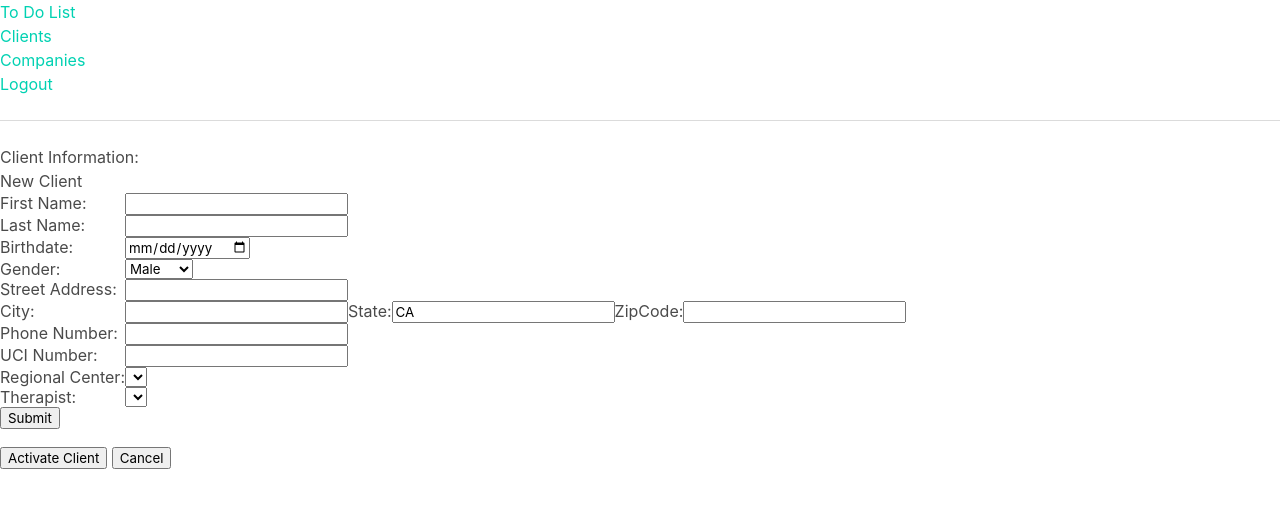
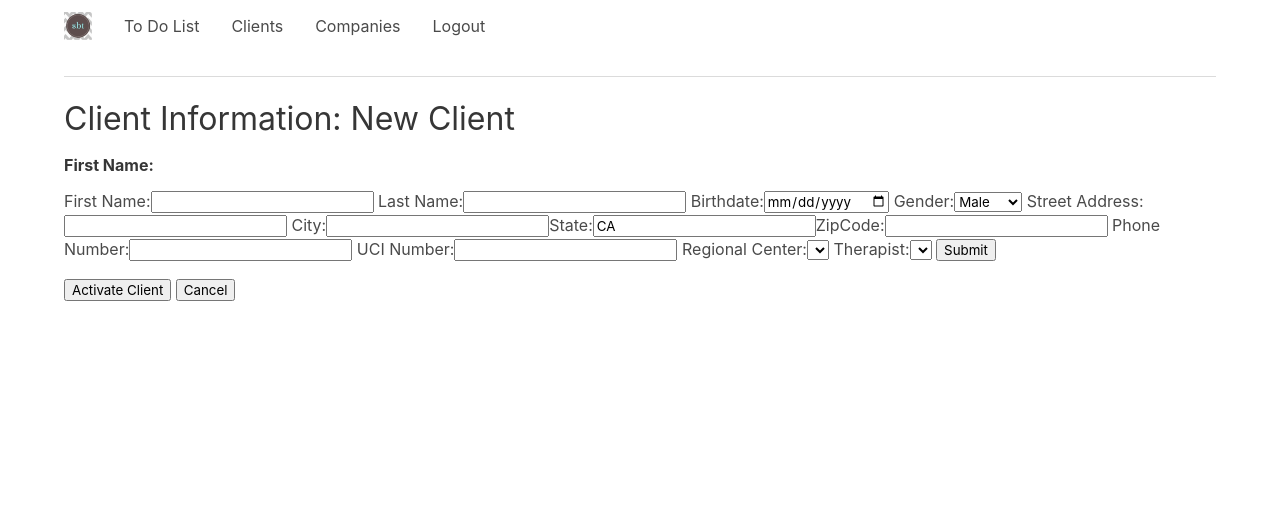
Before and after one commit to rpp114/sbt_notes, a Flask app: page /client/profile in a window 1280 px wide. Shown: the top 508 px of the page. Run offline with Flask 2, Linux system fonts and the light colour scheme; a user stored in the database is signed in; data comes from the database, SQL or seed files in the repository; data that the repository does not hold is empty; parts of the project's set-up code (start-up, migrations or seed data) failed here and were passed over; some libraries are stand-ins or nearby versions.

Commit message:
working on styling

```diff
--- a/app/templates/base.html
+++ b/app/templates/base.html
@@ -6,19 +6,27 @@
     <script src="/static/js/jquery-3.2.1.min.js"></script>
   </head>
   <body>
-    <div><a href="/user/tasklist">To Do List</a></div>
-    <div><a href="/clients">Clients</a></div>
+    <div class="container">
+    <div class="navbar">
+      <div class="navbar-brand">
+        <a class="navbar-item" href="http://sarahbryantherapy.com">
+          <img src="/static/img/SBTLogo.png" alt="Notes@SBT"/>
+        </a>
+      </div>
+    <a  class="navbar-item" href="/user/tasklist">To Do List</a>
+    <a class="navbar-item" href="/clients">Clients</a>
     {% if current_user.role_id < 3 %}
         {% if current_user.role_id == 1 %}
-          <div><a href="/companies">Companies</a></div>
+          <a class="navbar-item" href="/companies">Companies</a>
         {% else %}
-          <div><a href="/companies?company_id={{current_user.company_id}}">Company</a></div>
+          <a class="navbar-item" href="/companies?company_id={{current_user.company_id}}">Company</a>
         {% endif %}
     {% else %}
-      <div><a href="/user/profile?user_id={{current_user.id}}">Profile</a></div>
-      <div><a href="/user/appts?user_id={{current_user.id}}">Payments</a></div>
+      <a class="navbar-item" href="/user/profile?user_id={{current_user.id}}">Profile</a>
+      <a class="navbar-item" href="/user/appts?user_id={{current_user.id}}">Payments</a>
     {% endif %}
-    <div><a href="/logout">Logout</a></a></div>
+    <a class="navbar-item" href="/logout">Logout</a>
+  </div>
     <hr />
     {% with messages = get_flashed_messages() %}
       {% if messages %}
@@ -27,6 +35,8 @@
           {% endfor %}
       {% endif %}
       {% endwith %}
-    {% block content %} {% endblock %}
+
+        {% block content %} {% endblock %}
+      </div>
   </body>
 </html>
--- a/app/templates/client_appts.html
+++ b/app/templates/client_appts.html
@@ -12,7 +12,7 @@
    <input type="submit" value="Get Appts" />
    <button onclick="location.href='/clients'">Cancel</button>
  </form>
- <table>
+ <table class="table">
    <tr>
      <th>Appt Date & Time</th>
      <th>Therapist</th>
--- a/app/templates/client_auths.html
+++ b/app/templates/client_auths.html
@@ -5,7 +5,7 @@
 {% block content %}
  <h1>{{client.first_name}} {{client.last_name}}</h1>
  <h3>Authorizations for {{client.regional_center.name}}</h3>
-  <table>
+  <table class="table">
    <tr>
      <th>Start Date</th>
      <th>End Date</th>
--- a/app/templates/client_goals.html
+++ b/app/templates/client_goals.html
@@ -50,7 +50,7 @@
 </table>
 <input class="button is-info" type="submit" value="Input Goal Status" />
 </form>
-<button class="button is-primary" onclick="location.href='/client/goal?client_id={{client.id}}'">New Goal</button>
+<button class="button is-primary is-outlined" onclick="location.href='/client/goal?client_id={{client.id}}'">New Goal</button>
 
 
 
--- a/app/templates/client_profile.html
+++ b/app/templates/client_profile.html
@@ -3,12 +3,13 @@
 {% extends 'base.html' %}
 
 {% block content %}
-  <h1>Client Information: </h1>
-  <h3>{{ client.first_name }} {{ client.last_name }}</h3>
-  <form action="/client/profile?client_id={{client.id}}" method="post" name="client_profile">
+<div class="content">
+  <h1>Client Information: {{ client.first_name }} {{ client.last_name }}</h1>
+  <form class="form" action="/client/profile?client_id={{client.id}}" method="post" name="client_profile">
     {{ form.hidden_tag() }}
-    <table>
-    <tr><td>First Name:</td><td>{{ form.first_name }}</td></tr>
+    <div class="field">
+      <label class="label">First Name:</label>
+    </div>First Name:</td><td>{{ form.first_name }}</td></tr>
     <tr><td>Last Name:</td><td>{{ form.last_name }}</td></tr>
     <tr><td>Birthdate:</td><td>{{ form.birthdate }}</td></tr>
     <tr><td>Gender:</td><td>{{ form.gender }}</td></tr>
@@ -27,5 +28,5 @@
   <button onclick="location.href='/client/status?client_id={{client.id}}'">Activate Client</button>
   {% endif %}
   <button onclick="location.href='/clients'">Cancel</button>
-
+</div>
 {% endblock %}
--- a/app/views.py
+++ b/app/views.py
@@ -506,13 +506,13 @@ def change_client_status():
 
 	client_id = request.args.get('client_id')
 
-	flash('archived %s' % client_id)
-
 	client = models.Client.query.get(client_id)
 	if client.status == 'active':
 		client.status = 'inactive'
+		flash('Archived %s %s' % (client.first_name, client.last_name))
 	else:
-		client_status = 'active'
+		client.status = 'active'
+		flash('Activated %s %s' % (client.first_name, client.last_name))
 	db.session.commit()
 
 	return redirect('/clients')
@@ -760,10 +760,15 @@ def client_goal():
 		goal = models.ClientGoal.query.get(goal_id)
 
 	if request.method == 'POST':
+		if not goal:
+			goal_text = client.first_name + ' will ' + request.form['goal']
+		else:
+			goal_text = request.form['goal']
+
 		goal = goal if goal else models.ClientGoal()
 
-		goal.goal = request.form['goal']
-		goal.client_id = client_id
+		goal.goal = goal_text
+		goal.client_id = client.id
 		db.session.add(goal)
 		db.session.commit()
 
```
Also changed, not shown: app/templates/clients.html (+27 -34 lines), app/templates/invoice_grid.html (+26 -9 lines), app/static/img/SBTLogo.png (added), app/static/js/notes_scripts.js (added).
